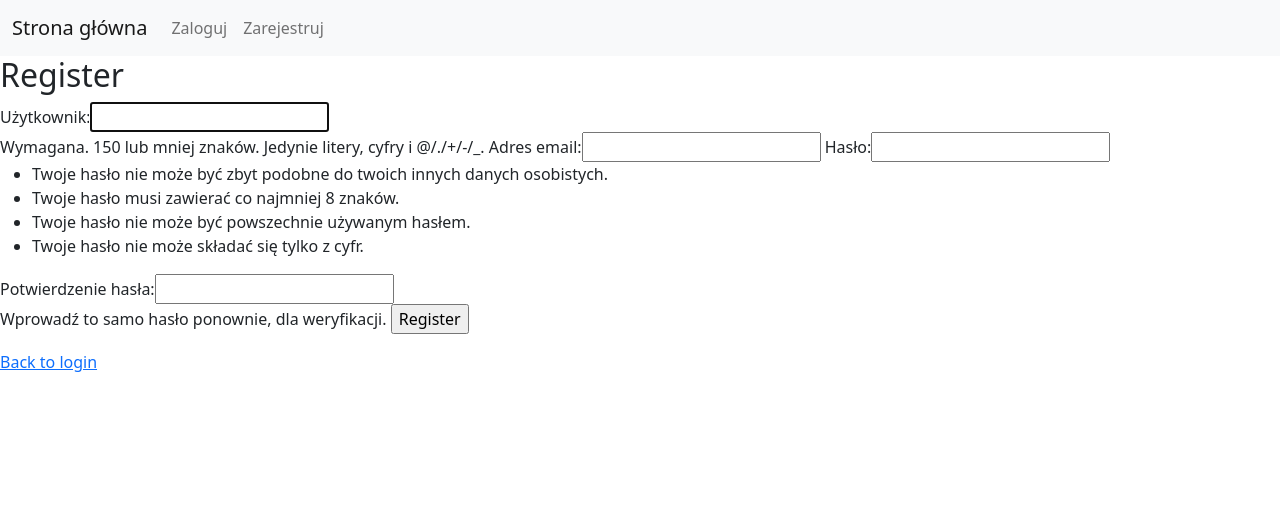
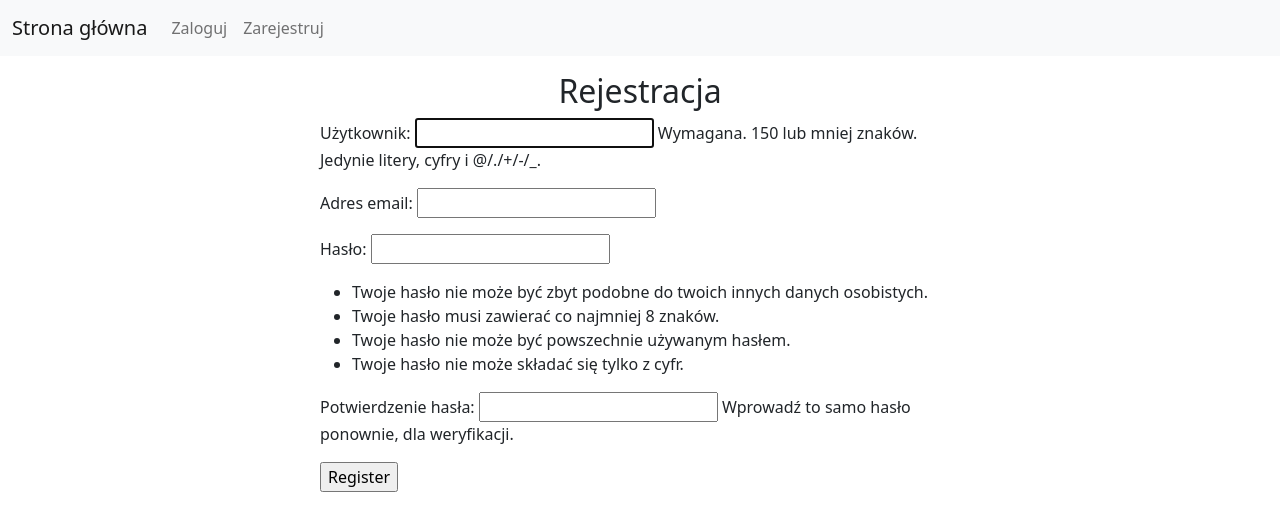
Before and after one commit to Ewelina179/filmography_app, a Django app: template my_app/filmography/templates/users/register.html in a window 1280 px wide. Shown: the top 531 px of the page. Run offline with Django 3.2, Linux system fonts and the light colour scheme; the template is opened without the code that fills it: values that come from a table or form of the project are taken from there, others are empty; parts of the project's set-up code (start-up, migrations or seed data) failed here and were passed over; some libraries are stand-ins or nearby versions.

Commit message:
added crispy form

```diff
--- a/my_app/filmography/templates/users/register.html
+++ b/my_app/filmography/templates/users/register.html
@@ -1,11 +1,13 @@
 {% extends 'base.html' %}
 
 {% block content %}
-<h2> Register </h2>
+<h2 class="mt-3 text-center"> Rejestracja </h2>
 
-<form method="post">
+{% load crispy_forms_tags %}
+
+<form method="post", class="w-50", style="margin:auto;">
     {% csrf_token %}
-    {{form}}
+    {{form|crispy}}
     <input type="submit" value="Register">
 </form>
 
@@ -19,6 +21,4 @@
     {% endfor %}
 </ul>
 {% endif %}
-
-<a href="{% url 'login'%}">Back to login</a>
 {% endblock %}
```
